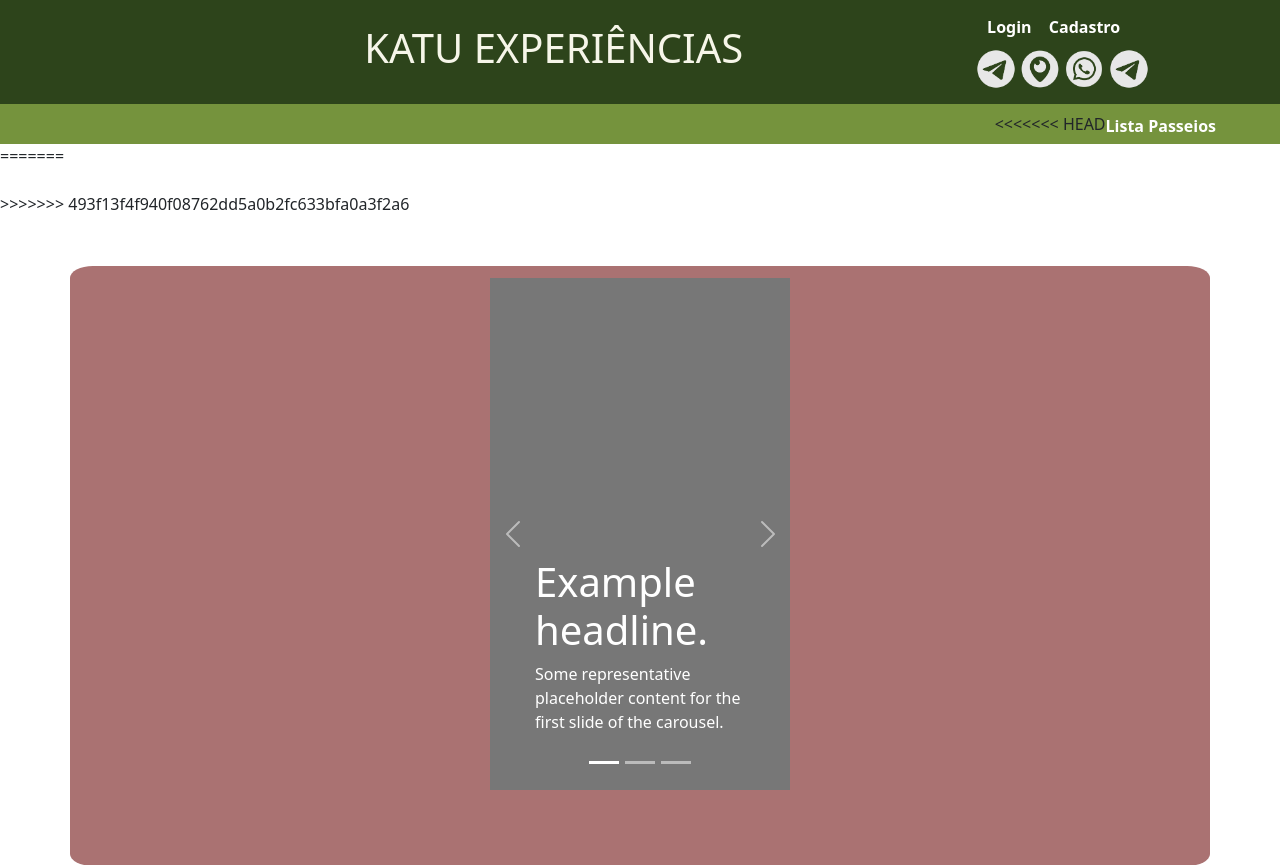
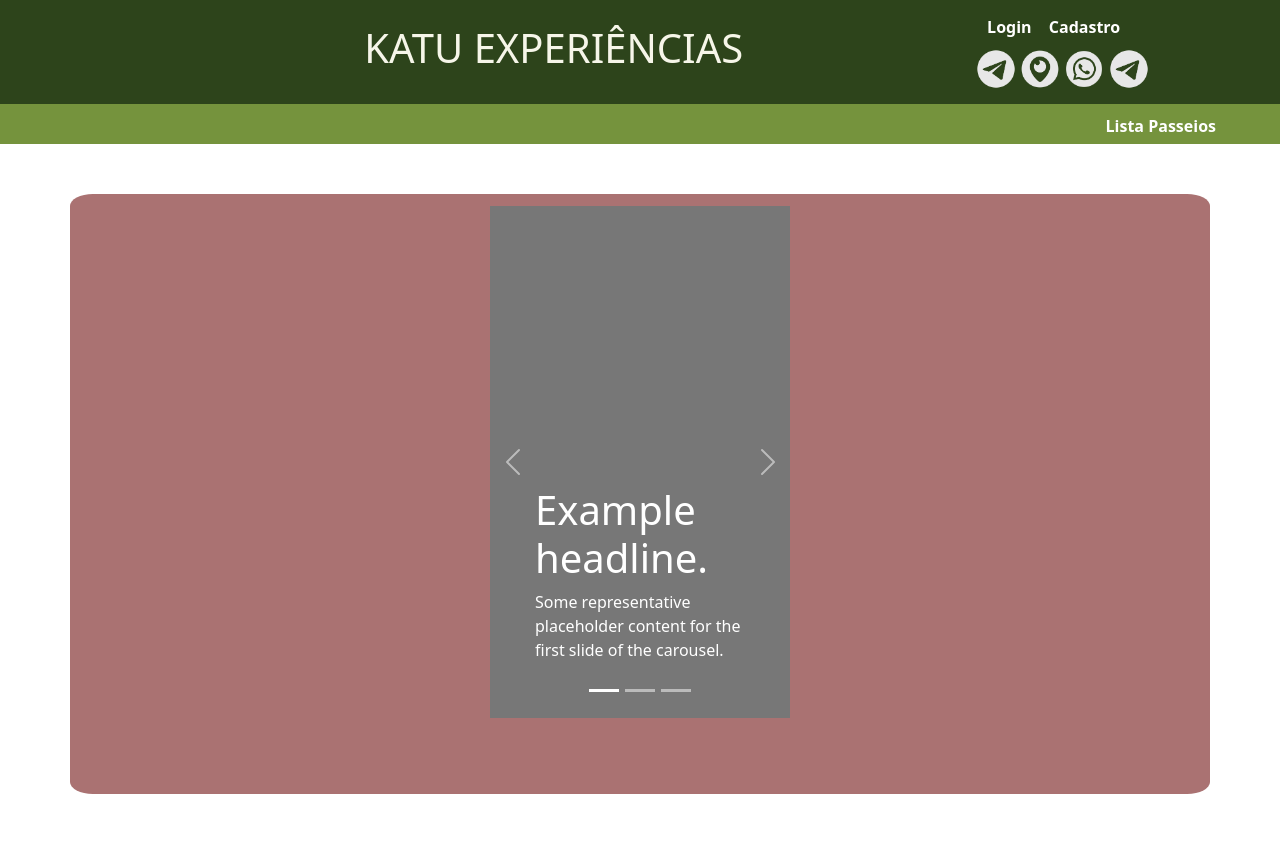
Before and after one commit to Geronilton/pi23_katu_experience, a Django app: page / in a window 1280 px wide. Shown: the top 865 px of the page. Run offline with Django 4.2, Linux system fonts and the light colour scheme; some libraries are stand-ins or nearby versions.

Commit message:
add menu no header

```diff
--- a/templates/header.html
+++ b/templates/header.html
@@ -85,10 +85,5 @@
 </div>
 
 <nav>
-<<<<<<< HEAD
     <li><a href="{% url 'passeios' %}">Lista Passeios</a></li>
 </nav>
-=======
-        <li><a href="{% url 'passeios' %}">Lista Passeios</a></li>
-</nav>
->>>>>>> 493f13f4f940f08762dd5a0b2fc633bfa0a3f2a6
```
